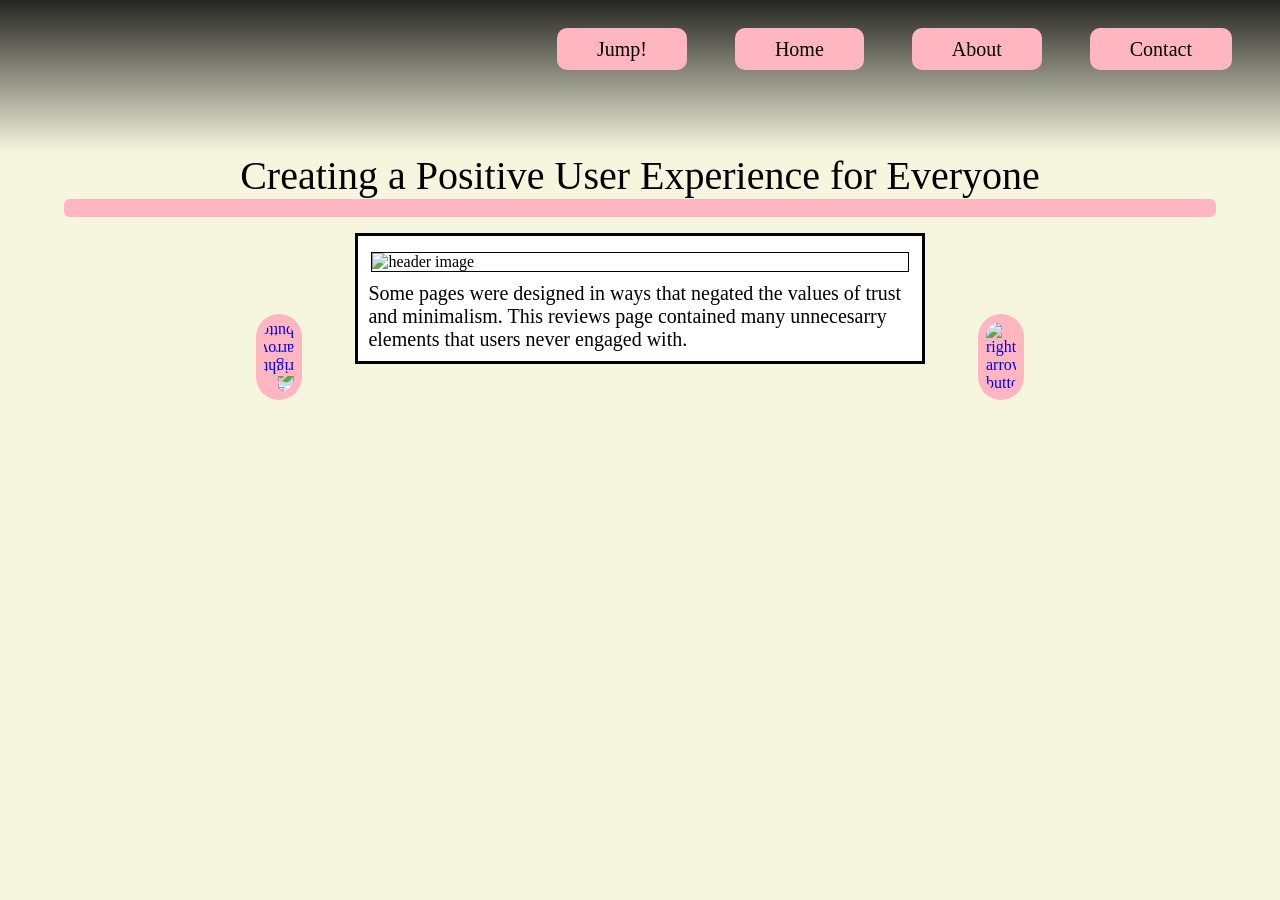
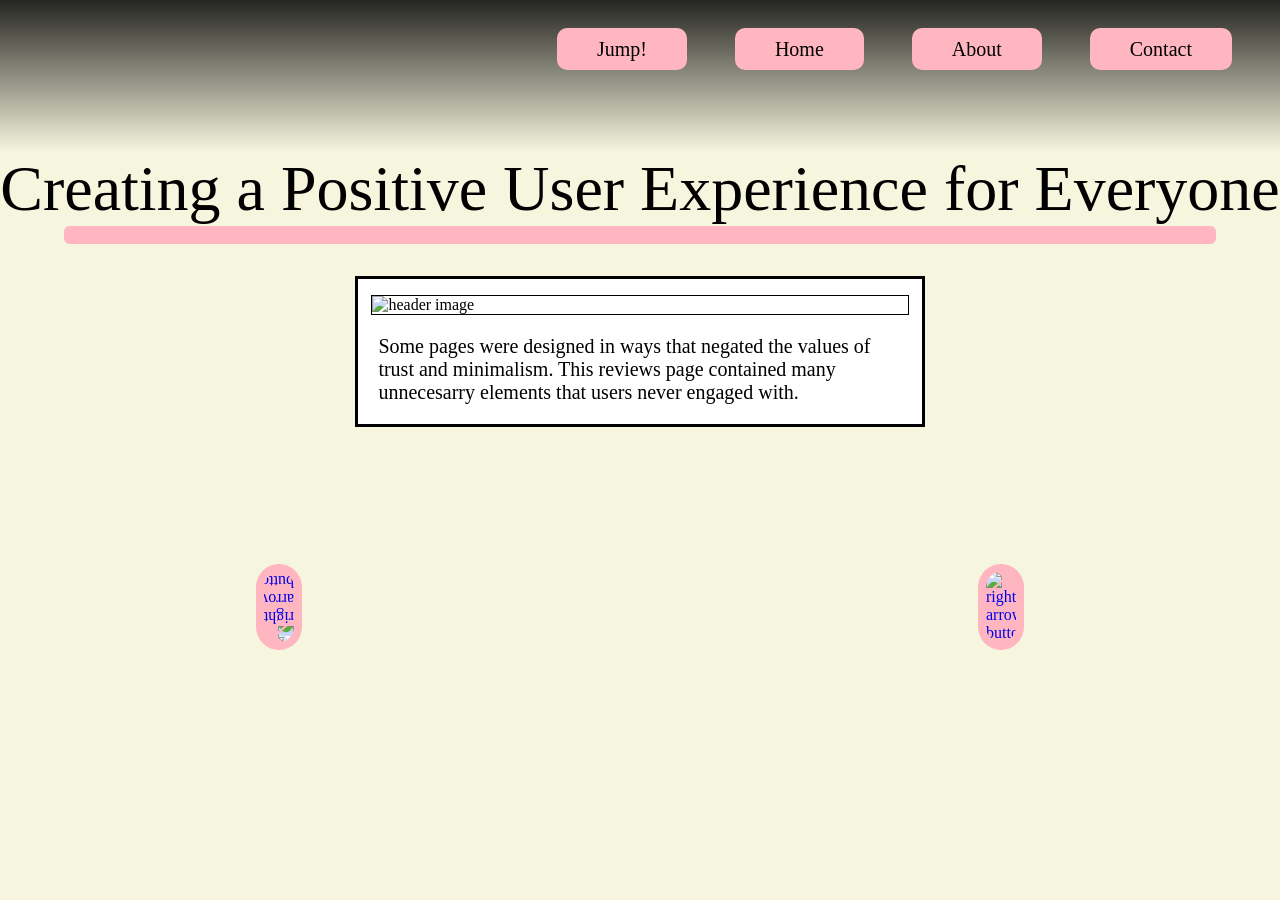

part 2

--- a/study1pg2.css
+++ b/study1pg2.css
@@ -130,13 +130,13 @@ article {
     border: solid;
     width: 44%;
     min-width: 500px;
-    max-width: 730px;
-    margin-top: 1em;
+    max-width: 610px;
+    margin-top: 2em;
     margin-left: auto;
     margin-right: auto;
 }
 p {
-    padding: .5em;
+    padding: 1em;
     font-size: 20px;
 }
 .previous {
@@ -189,24 +189,16 @@ footer p {
     margin-left: auto;
     margin-right: auto;
 }
-@media screen and (max-width: 1340px) { 
-    h1 {
-        padding: 0 2em;
-        font-size: 2.5em;
-    }
+@media screen and (max-width: 1900px) { 
     .container {
         grid-gap: 0;
     }
+    .next, .previous {
+        bottom: 250px;
+    }
 }
-@media screen and (max-width: 1120px) { 
-    h1 {
-        padding: 0;
-        font-size: 2em;
-    }
-    .next {
-        right: 15%;
-    }
-    .previous {
-        left: 15%;
+@media screen and (max-height: 992px) {
+    footer {
+        position: unset;
     }
 }
